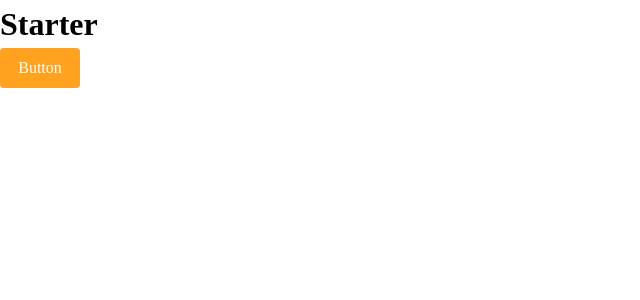
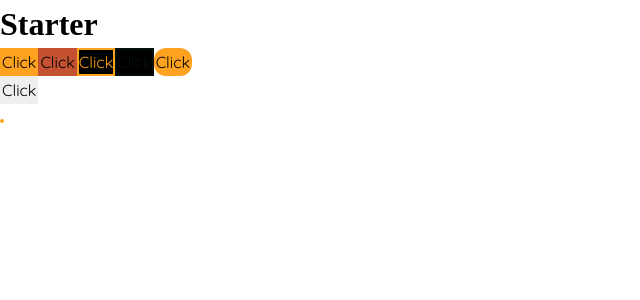
Before and after one commit to Hakan2211/sisters_page, a React (Create React App) app in the folder frontend/sisters-page/: page /styled-components in a window 1280 px wide. Shown: the top 300 px of the page, without its empty margins (0-640 px from the left). Built offline with nearby package versions, Linux system fonts and the light colour scheme.

Commit message:
button component

```diff
--- a/frontend/sisters-page/package.json
+++ b/frontend/sisters-page/package.json
@@ -10,6 +10,7 @@
     "axios": "^0.27.2",
     "react": "^18.1.0",
     "react-dom": "^18.1.0",
+    "react-icons": "^4.4.0",
     "react-redux": "^8.0.2",
     "react-router-dom": "^6.3.0",
     "react-scripts": "5.0.1",
--- a/frontend/sisters-page/public/index.html
+++ b/frontend/sisters-page/public/index.html
@@ -10,11 +10,19 @@
       content="Web site created using create-react-app"
     />
     <link rel="apple-touch-icon" href="%PUBLIC_URL%/logo192.png" />
+
     <!--
       manifest.json provides metadata used when your web app is installed on a
       user's mobile device or desktop. See https://developers.google.com/web/fundamentals/web-app-manifest/
     -->
     <link rel="manifest" href="%PUBLIC_URL%/manifest.json" />
+
+    <link rel="preconnect" href="https://fonts.googleapis.com" />
+    <link rel="preconnect" href="https://fonts.gstatic.com" crossorigin />
+    <link
+      href="https://fonts.googleapis.com/css2?family=Quicksand&display=swap"
+      rel="stylesheet"
+    />
     <!--
       Notice the use of %PUBLIC_URL% in the tags above.
       It will be replaced with the URL of the `public` folder during the build.
--- a/frontend/sisters-page/src/App.js
+++ b/frontend/sisters-page/src/App.js
@@ -1,12 +1,34 @@
 import { Button } from './components'
 import GlobalStyles from './styles/global-styles'
+import { CgMathPlus } from 'react-icons/cg'
 
 const App = () => {
   return (
     <>
       <GlobalStyles />
       <h1>Starter</h1>
-      <Button>Button</Button>
+      <Button size='medium' variant='primary'>
+        Click
+      </Button>
+      <Button size='medium' variant='secondary'>
+        Click
+      </Button>
+      <Button size='medium' variant='outline'>
+        Click
+      </Button>
+      <Button size='medium' variant='white'>
+        Click
+      </Button>
+      <Button size='medium' variant='round'>
+        Click
+      </Button>
+      <Button size='medium' variant='buttonWithIcon'>
+        {CgMathPlus}
+        Click
+      </Button>
+      <Button size='medium' variant='circular'>
+        {CgMathPlus}
+      </Button>
     </>
   )
 }
--- a/frontend/sisters-page/src/components/common/Buttons/Button.js
+++ b/frontend/sisters-page/src/components/common/Buttons/Button.js
@@ -1,14 +1,105 @@
 import styled from 'styled-components'
 
-const Button = styled.button`
+const SIZES = {
+  small: {
+    '--borderRadius': 2 + 'px',
+    '--fontSize': 16 / 16 + 'rem',
+    '--padding': '4px 12px',
+  },
+  medium: {
+    '--borderRadius': 2 + 'px',
+    '--fontSize': 18 / 16 + 'rem',
+    '--padding': '12px 20px',
+  },
+  large: {
+    '--borderRadius': 4 + 'px',
+    '--fontSize': 21 / 16 + 'rem',
+    '--padding': '16px 32px',
+  },
+}
+
+const Button = ({ size, variant, children }) => {
+  const styles = SIZES[size]
+
+  let Component
+
+  if (variant === 'primary') {
+    Component = PrimaryButton
+  } else if (variant === 'secondary') {
+    Component = SecondaryButton
+  } else if (variant === 'outline') {
+    Component = OutlineButton
+  } else if (variant === 'white') {
+    Component = WhiteButton
+  } else if (variant === 'buttonWithIcon') {
+    Component = ButtonWithIcon
+  } else if (variant === 'round') {
+    Component = RoundButton
+  } else if (variant === 'circular') {
+    Component = CircularButton
+  } else {
+    throw new Error(`Unrecognized Button variant: ${variant}`)
+  }
+
+  return <Component styles={styles}>{children}</Component>
+}
+
+const ButtonBase = styled.button`
+  font-size: var(--fontSize);
+  font-family: var(--font-primary);
+  padding: var(--padding);
+  border-radius: var(--borderRadius);
+  border: 2px solid transparent;
+  &:hover {
+    cursor: pointer;
+  }
+`
+
+const PrimaryButton = styled(ButtonBase)`
   background-color: var(--primary);
-  color: #fff;
-  border: none;
-  border-radius: 0.25rem;
-  cursor: pointer;
-  text-transform: capitalize;
-  padding: 0.5rem;
-  display: block;
-  width: 5rem;
+  color: var(--white);
+  &:hover {
+    background-color: var(--primary-light);
+  }
 `
+
+const SecondaryButton = styled(ButtonBase)`
+  background-color: var(--secondary);
+  color: var(--white);
+  &:hover {
+    background-color: var(--secondary-light);
+  }
+`
+const OutlineButton = styled(ButtonBase)`
+  background-color: var(--white);
+  color: var(--primary);
+  border: 2px solid currentColor;
+
+  &:hover {
+    background-color: var(--grey-light);
+  }
+`
+
+const WhiteButton = styled(OutlineButton)`
+  color: var(--black);
+  border: 2px solid currentColor;
+
+  &:hover {
+    background-color: var(--grey-light);
+  }
+`
+
+const RoundButton = styled(PrimaryButton)`
+  border-radius: var(--borderRound);
+`
+const CircularButton = styled(PrimaryButton)`
+  border-radius: 50%;
+`
+
+const ButtonWithIcon = styled(ButtonBase)`
+  display: flex;
+  align-items: center;
+  justify-content: center;
+`
+
 export default Button
--- a/frontend/sisters-page/src/styles/global-styles.js
+++ b/frontend/sisters-page/src/styles/global-styles.js
@@ -1,6 +1,7 @@
 import { createGlobalStyle } from 'styled-components'
 
 const GlobalStyles = createGlobalStyle`
+
     :root{
         --primary:#ffa21f;
         --primary-light:#ffc170;
@@ -19,6 +20,10 @@ const GlobalStyles = createGlobalStyle`
         --grey:#a3a3a3;
         --grey-light:#d6d6d6;
         --grey-dark:#666666;
+
+        --borderRound: 12px;
+
+        --font-primary:"Quicksand"
 
 
     }
```
Also changed, not shown: 1 other file (tests, documents, lock files or other folders).
